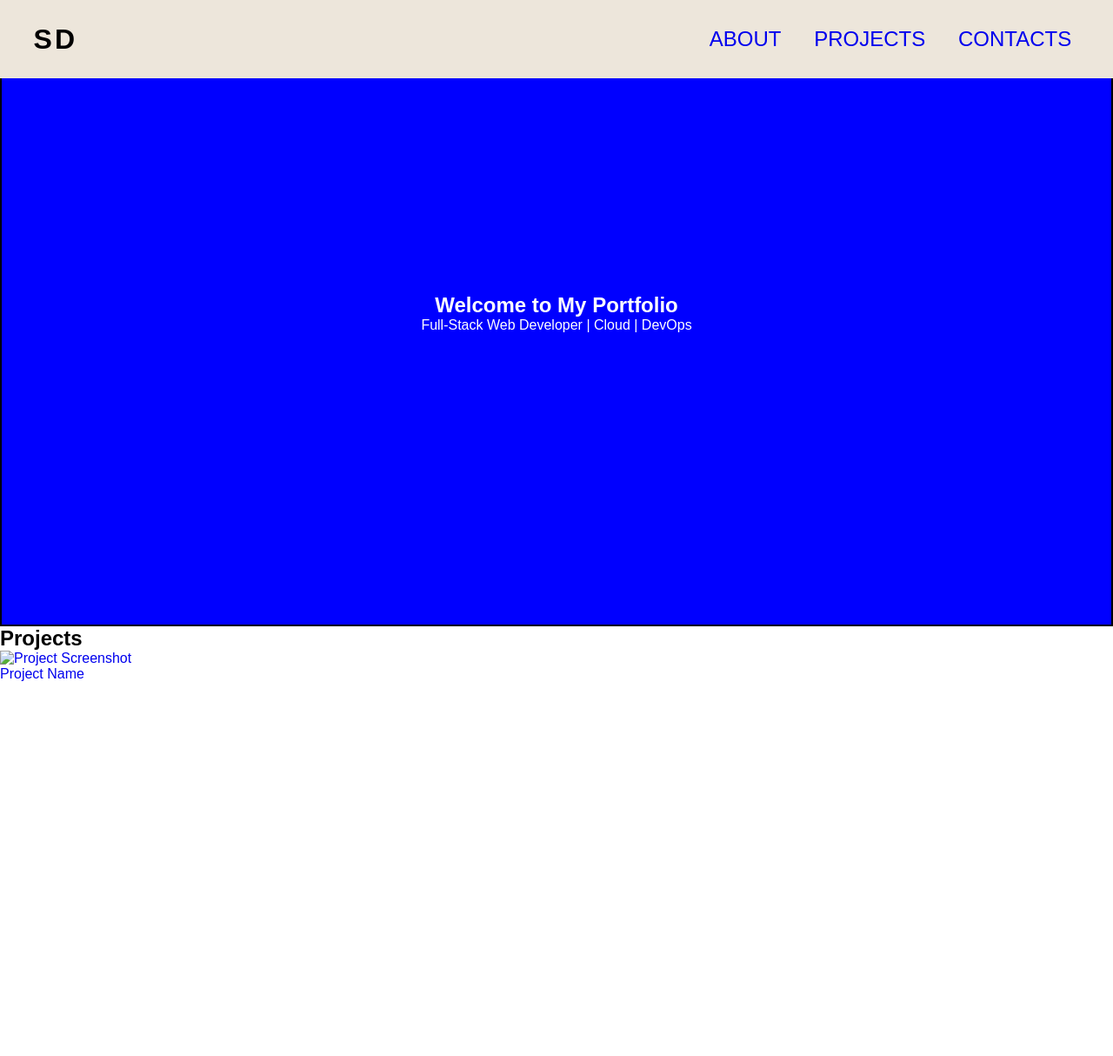
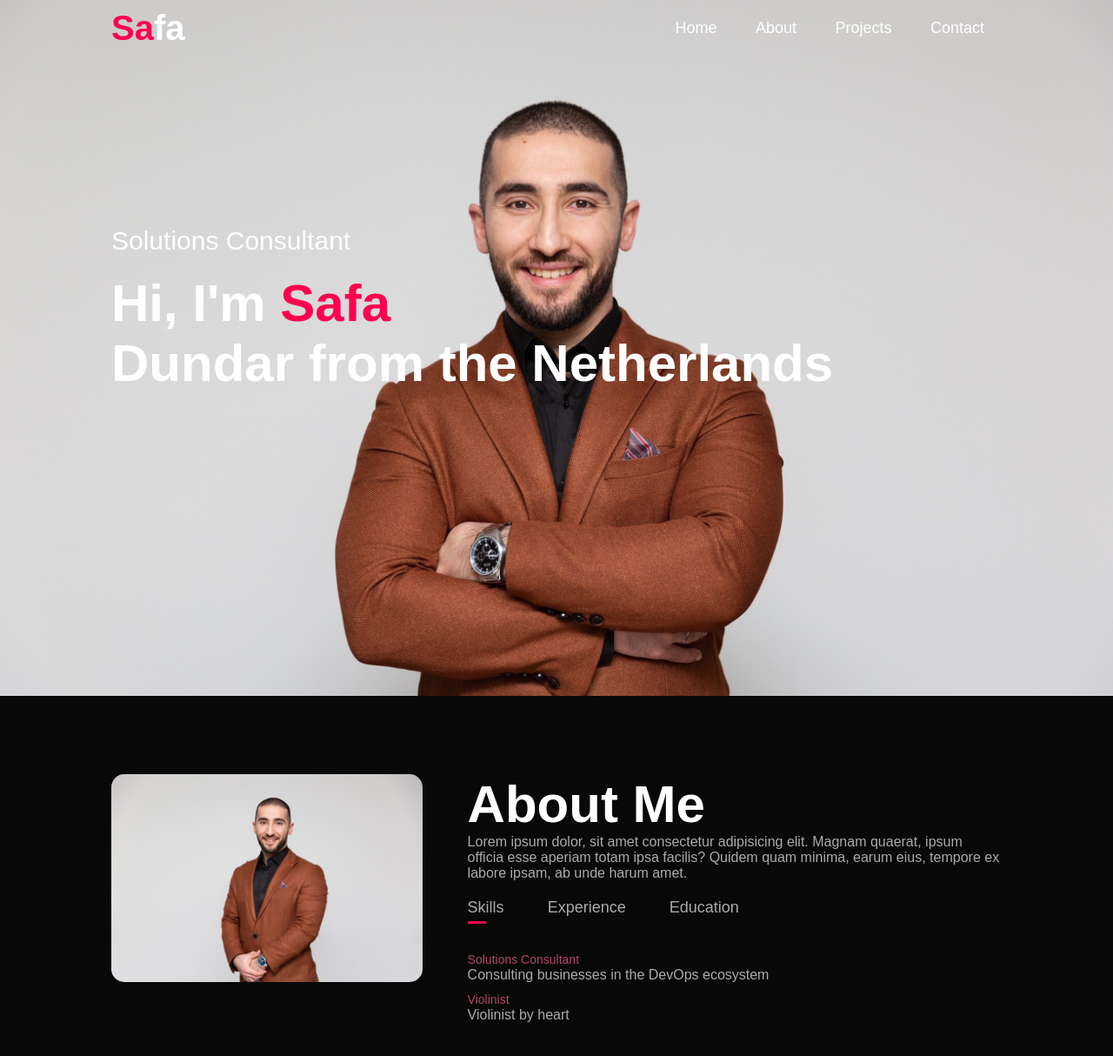
Before and after one commit to safa50/freeCodeCamp, a plain HTML site: page Responsive Web Design/Part-5/Project Portfolio Page/index.html in a window 1280 px wide. Shown: the whole page at 87% size. Before the commit the page ends 800 px from the top, so only its background shows below. Drawn offline with Linux system fonts and the light colour scheme.

Commit message:
Added header, and about me section of my website

```diff
--- a/Responsive Web Design/Part-5/Project Portfolio Page/index.html
+++ b/Responsive Web Design/Part-5/Project Portfolio Page/index.html
@@ -2,48 +2,80 @@
 <html lang="en">
     <head>
         <meta charset="UTF-8">
+        <meta http-equiv="X-UA-Compatible" content="IE=edge">
         <meta name="viewport" content="width=device-width, initial-scale=1.0">
         <title>My Portfolio Webpage</title>
         <link rel="stylesheet" href="styles.css">
     </head>
     <body>
         <!--Start Navbar-->
-        <header>
-            <div class="logo">
-                <h2>SD</h2>
+        <div id="header">
+            <div class="container">
+                <nav id="navbar">
+                    <a href="#" class="logo"><span>Sa</span>fa
+                    </a>
+                    <ul>
+                        <li><a href="#">Home</a></li>
+                        <li><a href="#">About</a></li>
+                        <li><a href="#">Projects</a></li>
+                        <li><a href="#">Contact</a></li>
+                    </ul>
+                </nav>
+                <div class="header-text">
+                    <p>Solutions Consultant</p>
+                    <h1>Hi, I'm <span>Safa</span><br>Dundar from the Netherlands</h1>
+                </div>
             </div>
-            <nav id="navbar">
-                <ul>
-                    <li>
-                        <a href="#welcome-section">About</a>
-                    </li>
-                    <li>
-                        <a href="#projects">Projects</a>
-                    </li>
-                    <li>
-                        <a href="#contacts">Contacts</a>
-                    </li>
-                </ul>
-            </nav>
-        </header>
+        </div>
         <!--End Navbar-->
 
         <!--Start Welcome Section-->
         <section id="welcome-section">
-            <h1>Welcome to My Portfolio</h1>
-            <p>Full-Stack Web Developer | Cloud | DevOps</p>
+            <div class="container">
+                <div class="row">
+                    <div class="about-col-1">
+                        <img src="profile-pics/Safa-Suite-Normal.png">
+                    </div>
+                    <div class="about-col-2">
+                        <h1 class="sub-title">About Me</h1>
+                        <p>Lorem ipsum dolor, sit amet consectetur adipisicing elit.
+                            Magnam quaerat, ipsum officia esse aperiam totam ipsa facilis?
+                            Quidem quam minima, earum eius, tempore ex labore ipsam, ab unde harum amet.</p>
+
+                            <div class="tab-titles">
+                                <p class="tab-links active-link" onclick="opentab('skills')">Skills</p>
+                                <p class="tab-links" onclick="opentab('experience')">Experience</p>
+                                <p class="tab-links" onclick="opentab('education')">Education</p>
+                            </div>
+                            <div class="tab-contents active-tab" id="skills">
+                                <ul>
+                                    <li><span>Solutions Consultant</span><br>Consulting businesses in the DevOps ecosystem</li>
+                                    <li><span>Violinist</span><br>Violinist by heart</li>
+                                </ul>
+                            </div>
+                            <div class="tab-contents" id="experience">
+                                <ul>
+                                    <li><span>2019 - Current</span><br>Solutions Consultant DevOps Cloud</li>
+                                    <li><span>2019 - Current</span><br>Violinist</li>
+                                </ul>
+                            </div>
+                            <div class="tab-contents" id="education">
+                                <ul>
+                                    <li><span>2016 - 2018</span><br>MSc, Business Information Systems</li>
+                                    <li><span>2013 - 2016</span><br>BSc, Industrial Engineering</li>
+                                    <li><span>2006 - 2013</span><br>VWO (Pre University Education)</li>
+                                </ul>
+                            </div>
+
+                    </div>
+                </div>
+            </div>
         </section>
         <!--End Welcome Section-->
 
         <!--Start Projects Section-->
         <section id="Projects">
-            <h2>Projects</h2>
-        <div class="project-tile">
-            <a href="https://github.com/yourproject" target="_blank">
-                <img src="project-image.jpg" alt="Project Screenshot">
-                <p>Project Name</p>
-            </a>
-        </div>
+
         </section>
         <!--End Projects Section-->
 
@@ -59,4 +91,22 @@
         </footer>
         <!--End Footer Section-->
     </body>
+
+    <script>
+
+        var tablinks = document.getElementsByClassName("tab-links");
+        var tabcontents = document.getElementsByClassName("tab-contents");
+
+        function opentab(tabname) {
+            for(tablink of tablinks) {
+                tablink.classList.remove("active-link");
+            }
+            for(tabcontent of tabcontents) {
+                tabcontent.classList.remove("active-tab");
+            }
+            event.currentTarget.classList.add("active-link");
+            document.getElementById(tabname).classList.add("active-tab");
+        }
+
+    </script>
 </html>
--- a/Responsive Web Design/Part-5/Project Portfolio Page/styles.css
+++ b/Responsive Web Design/Part-5/Project Portfolio Page/styles.css
@@ -1,75 +1,164 @@
-:root {
-    --beige: #ede6db;
-}
-
-*,
-::before,
-::after {
+* {
+    margin: 0;
     padding: 0;
-    margin: 0;
+    font-family: 'Poppins', sans-serif;
     box-sizing: border-box;
-    list-style: none;
 }
 
 body {
-    font-family: Arial, Helvetica, sans-serif;
+    background: #080808;
+    color: #fff;
 }
 
-header {
-    display: flex;
-    flex-direction: row;
-    align-items: center;
-    justify-content: space-between;
-    background-color: var(--beige);
+#header {
     width: 100%;
-    height: 90px;
-    position: fixed;
+    height: 100vh;
+    background-image: url(profile-pics/Safa-Suite-Crossed.png);
+    background-size: cover;
+    background-position: center;
 }
 
 .logo {
-    width: 10%;
-    text-align: center;
+    width: 140px;
+    font-size: 40px;
+    color: white;
+    font-weight: 600;
 }
 
-.logo h2 {
-    font-size: 2rem;
-    text-transform: uppercase;
-    letter-spacing: 0.2rem;
+.logo span {
+    color: #ff004f;
+}
+
+.container {
+    padding: 10px 10%;
 }
 
 #navbar {
-    top: 0;
-    padding: 10px;
-    width: 40%;
+    display: flex;
+    align-items: center;
+    justify-content: space-between;
+    flex-wrap: wrap;
 }
 
-#navbar ul {
-    display: flex;
-    flex-direction: row;
-    align-items: center;
-    justify-content: space-evenly;
-    font-size: 1.5rem;
-    text-transform: uppercase;
+#navbar ul li {
+    display: inline-block;
+    list-style: none;
+    margin: 10px 20px;
 }
 
-a {
+#navbar a {
     text-decoration: none;
 }
 
-#welcome-section {
-    border: 2px solid black;
-    width: 100%;
-    height: 90vh;
-    display: flex;
-    flex-direction: column;
-    justify-content: center;
-    align-items: center;
-    background: blue;
-    color: white;
+#navbar ul li a {
+    color: #fff;
+    text-decoration: none;
+    font-size: 18px;
+    position: relative;
 }
 
-#projects {
-    border: 2px solid red;
+#navbar ul li a::after {
+    content: '';
+    width: 0;
+    height: 3px;
+    background: #ff004f;
+    position: absolute;
+    left: 0;
+    bottom: -6px;
+    transition: 0.5s ease;
+}
+
+#navbar ul li a:hover:after {
+    width: 100%
+}
+
+.header-text {
+    margin-top: 20%;
+    font-size: 30px;
+}
+
+.header-text h1 {
+    font-size: 60px;
+    margin-top: 20px;
+}
+
+.header-text h1 span {
+    color: #ff004f;
+}
+
+/* -----------about------------ */
+#welcome-section {
+    padding: 80px 0;
+    color: #ababab;
+}
+
+.row {
+    display: flex;
+    justify-content: space-between;
+    flex-wrap: wrap;
+}
+
+.about-col-1 {
+    flex-basis: 35%;
+}
+
+.about-col-1 img {
     width: 100%;
+    border-radius: 15px;
+}
 
+.about-col-2 {
+    flex-basis: 60%;
 }
+
+.sub-title {
+    font-size: 60px;
+    font-weight: 600;
+    color: #fff;
+}
+
+.tab-titles {
+    display: flex;
+    margin: 20px 0 40px;
+}
+
+.tab-links {
+    margin-right: 50px;
+    font-size: 18px;
+    font-weight: 500;
+    cursor: pointer;
+    position: relative;
+}
+
+.tab-links::after {
+    content: '';
+    width: 0;
+    height: 3px;
+    background: #ff004f;
+    position: absolute;
+    left: 0;
+    bottom: -8px;
+    transition: 0.5s ease;
+}
+
+.tab-links.active-link::after {
+    width: 50%;
+}
+
+.tab-contents ul li {
+    list-style: none;
+    margin: 10px 0;
+}
+
+.tab-contents ul li span {
+    color: #b54769;
+    font-size: 14px;
+}
+
+.tab-contents {
+    display: none;
+}
+
+.tab-contents.active-tab {
+    display: block;
+}
```
Also changed, not shown: Responsive Web Design/Part-5/Project Portfolio Page/profile-pics/Safa-Black.png (added), Responsive Web Design/Part-5/Project Portfolio Page/profile-pics/Safa-Suite-Crossed.png (added), Responsive Web Design/Part-5/Project Portfolio Page/profile-pics/Safa-Suite-Normal.png (added).
